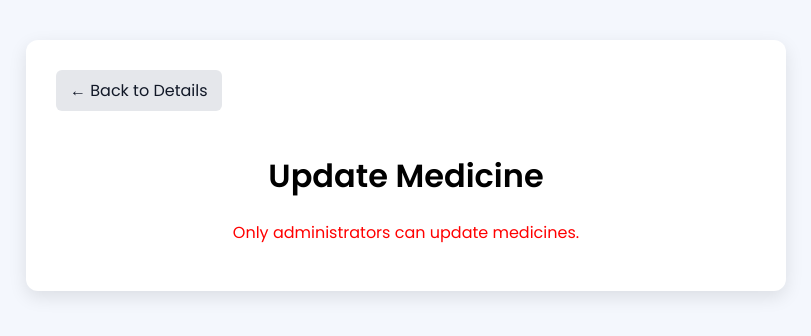
After one commit to ABDULKARIM-BOUTA/Pharmacy-website, a Django app: page /medicine/1/update/ in a window 1280 px wide. The commit adds this page. Shown: the top 336 px of the page, without its empty margins (234-1045 px from the left). Run offline with Django 5.2, Linux system fonts and the light colour scheme.

Commit message:
adding medicinde update

```diff
--- a/medicine/urls.py
+++ b/medicine/urls.py
@@ -16,5 +16,4 @@ urlpatterns = [
     path('list/', views.MedicineListPageView.as_view(), name='page-list'),
     path('<int:pk>/detail/', views.MedicineDetailPageView.as_view(), name='page-detail'),
     path('<int:pk>/update/', views.MedicineUpdatePageView.as_view(), name='page-update'),
-    path('<int:pk>/delete/', views.MedicineDeletePageView.as_view(), name='page-delete'),
 ]
--- a/medicine/views.py
+++ b/medicine/views.py
@@ -46,7 +46,4 @@ class MedicineCreatePageView(TemplateView):
     template_name = 'medicine/create.html'
 
 class MedicineUpdatePageView(TemplateView):
-    template_name = 'medicine/update'
-
-class MedicineDeletePageView(TemplateView):
-    template_name = 'medicine/delete'
+    template_name = 'medicine/update.html'
--- /dev/null
+++ b/templates/medicine/update.html
@@ -0,0 +1,85 @@
+{% load static %}
+<!DOCTYPE html>
+<html lang="en">
+<head>
+    <meta charset="UTF-8">
+    <title>Update Medicine</title>
+    <meta name="viewport" content="width=device-width, initial-scale=1.0">
+    <link href="https://fonts.googleapis.com/css2?family=Poppins:wght@400;600&display=swap" rel="stylesheet">
+    <style>
+        body {
+            font-family: 'Poppins', sans-serif;
+            background-color: #f4f7fd;
+            margin: 0;
+            padding: 40px;
+            display: flex;
+            justify-content: center;
+            align-items: flex-start;
+        }
+        .container {
+            background: white;
+            padding: 30px;
+            border-radius: 12px;
+            box-shadow: 0 6px 18px rgba(0,0,0,0.1);
+            width: 100%;
+            max-width: 700px;
+        }
+        h1 {
+            text-align: center;
+            margin-bottom: 20px;
+        }
+        form label {
+            font-weight: 500;
+            display: block;
+            margin-top: 15px;
+        }
+        input, textarea, select {
+            width: 100%;
+            padding: 10px;
+            margin-top: 5px;
+            border: 1px solid #ccc;
+            border-radius: 6px;
+            font-size: 14px;
+        }
+        button {
+            margin-top: 20px;
+            width: 100%;
+            background-color: #4f46e5;
+            color: white;
+            padding: 12px;
+            border: none;
+            border-radius: 6px;
+            font-size: 16px;
+            cursor: pointer;
+        }
+        button:hover {
+            background-color: #4338ca;
+        }
+        .back-btn {
+            display: inline-block;
+            margin-bottom: 20px;
+            background: #e5e7eb;
+            padding: 8px 14px;
+            border-radius: 6px;
+            text-decoration: none;
+            color: #111827;
+        }
+    </style>
+</head>
+<body>
+<div class="container">
+    <a href="{% url 'medicine:page-detail' pk=medicine.pk %}" class="back-btn">← Back to Details</a>
+    <h1>Update Medicine</h1>
+
+    {% if user.is_superuser %}
+        <form method="post">
+            {% csrf_token %}
+            {{ form.as_p }}
+            <button type="submit">Update Medicine</button>
+        </form>
+    {% else %}
+        <p style="text-align:center; color:red;">Only administrators can update medicines.</p>
+    {% endif %}
+</div>
+</body>
+</html>
```
Also changed, not shown: templates/medicine/detail.html (+68 -0 lines), templates/medicine/list.html (+25 -1 lines), db.sqlite3.
